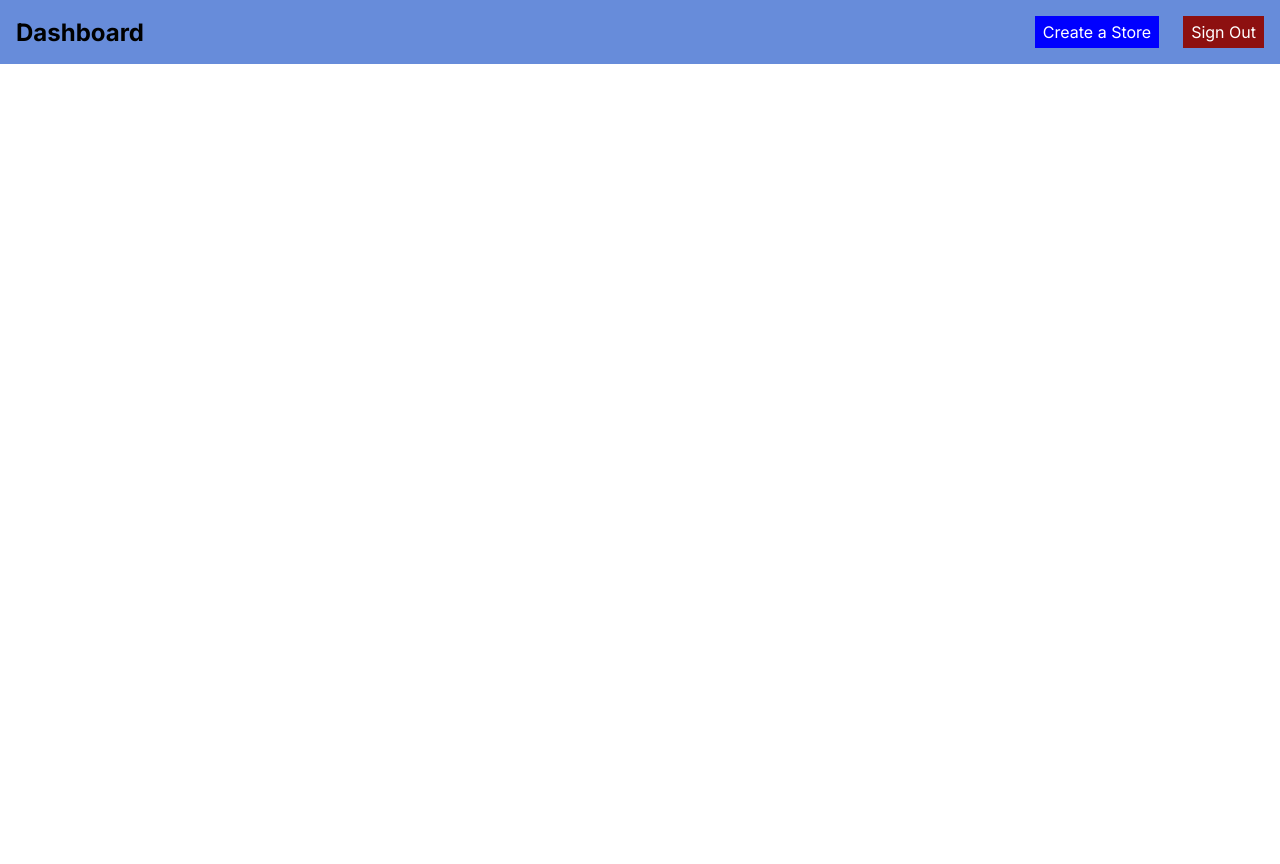
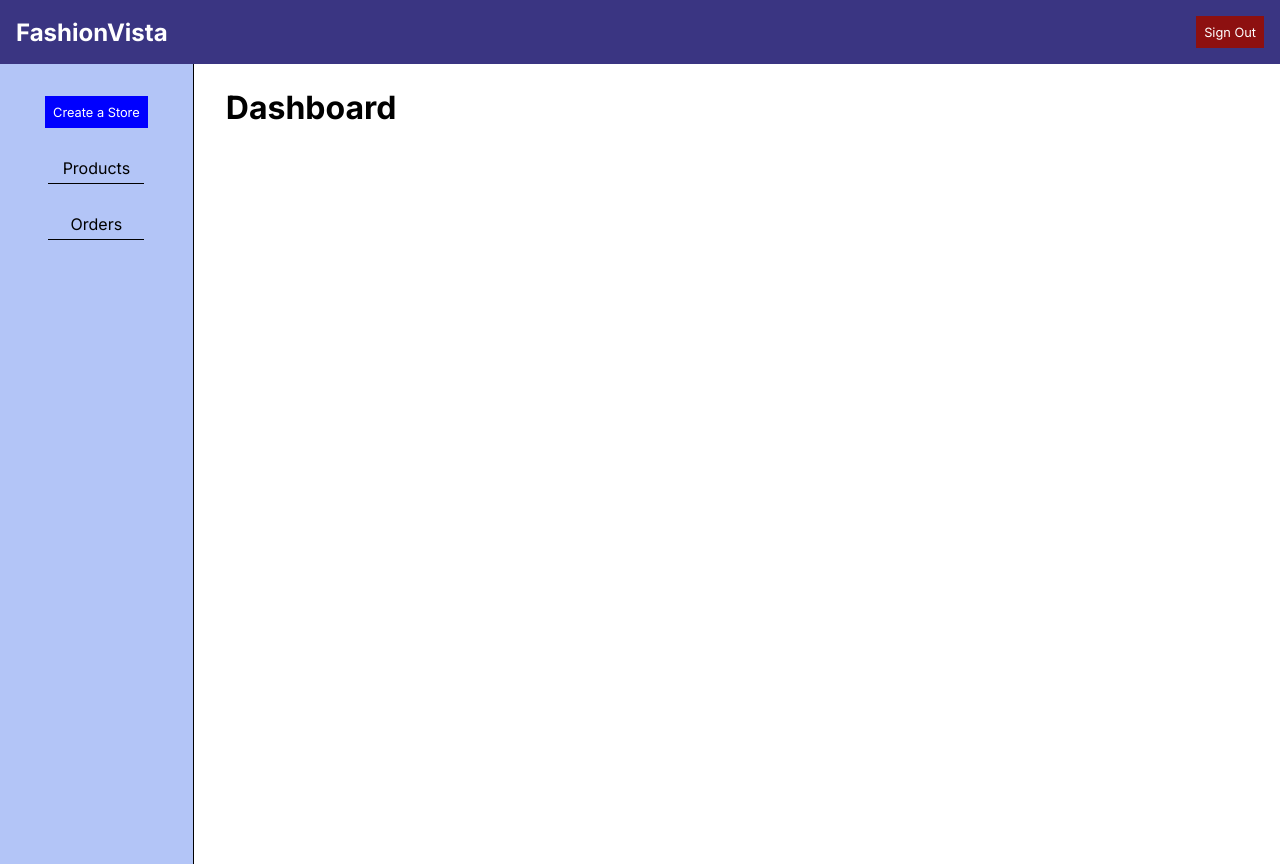
Before and after one commit to chingu-voyages/v45-tier3-team-43, a Next.js app: page /dashboard in a window 1280 px wide. Before the commit the page ends 800 px from the top, so only its background shows below. Built offline with nearby package versions, Linux system fonts and the light colour scheme; no server answers; the database is empty.

Commit message:
create route.ts for deleting a product, used getProductsByUserId for dashboard page

```diff
--- /dev/null
+++ b/app/api/products/[productId]/route.ts
@@ -0,0 +1,34 @@
+import { NextResponse } from "next/server";
+
+import getCurrentUser from "@/app/actions/getCurrentUser";
+import prisma from "@/app/libs/prismadb";
+
+interface IParams {
+  productId?: string;
+}
+
+export async function DELETE(
+  request: Request,
+  { params }: { params: IParams }
+) {
+  const currentUser = await getCurrentUser();
+
+  if (!currentUser) {
+    return NextResponse.error();
+  }
+
+  const { productId } = params;
+
+  if (!productId || typeof productId !== "string") {
+    throw new Error("Invalid ID");
+  }
+
+  const product = await prisma.product.deleteMany({
+    where: {
+      id: productId,
+      userId: currentUser.id,
+    },
+  });
+
+  return NextResponse.json(product);
+}
--- a/app/dashboard/DashboardClient.module.css
+++ b/app/dashboard/DashboardClient.module.css
@@ -1,25 +1,24 @@
 .navbar {
-  background-color: hsl(221, 61%, 63%);
+  background-color: hsl(244, 42%, 36%);
   padding: 1rem;
-  margin-bottom: 2rem;
+  /* margin-bottom: 2rem; */
   display: flex;
   flex-direction: row;
   justify-content: space-between;
   align-items: center;
 }
 
-.navActions {
-  display: flex;
-  justify-content: center;
-  align-items: center;
-  gap: 1.5rem;
+.navbar h2 {
+  color: white;
+  font-size: 1.15rem;
 }
 
 .logoutButton,
 .createStoreButton,
 .visitStoreButton,
 .createStoreFormButton,
-.cancelFormButton {
+.cancelFormButton,
+.addProductButton {
   width: fit-content;
   height: 2rem;
   font: inherit;
@@ -31,6 +30,15 @@
 }
 
 .logoutButton,
+.createStoreButton,
+.visitStoreButton,
+.addProductButton,
+.cancelFormButton,
+.createStoreFormButton {
+  font-size: 0.8rem;
+}
+
+.logoutButton,
 .cancelFormButton {
   background-color: rgb(141, 16, 16);
 }
@@ -38,11 +46,13 @@
 .form {
   max-width: 36rem;
   margin-inline: auto;
+  margin-top: 2rem;
   display: flex;
   flex-direction: column;
   justify-content: center;
   align-items: flex-start;
   gap: 1.5rem;
+  padding-inline: 0.5rem;
 }
 
 .formActions {
@@ -52,12 +62,108 @@
   gap: 1rem;
 }
 
+.container {
+  display: flex;
+  flex-direction: column;
+  width: 100%;
+  min-height: 100vh;
+}
+
+.lowerNav {
+  border-bottom: 1px solid black;
+  padding: 2rem 1rem 1rem 1rem;
+  display: flex;
+  flex-direction: column;
+  justify-content: center;
+  align-items: center;
+  gap: 1rem;
+}
+
+.tabButtons {
+  display: flex;
+  justify-content: center;
+  align-items: center;
+  gap: 1rem;
+}
+
+.tabButtons > button {
+  width: 6rem;
+  height: 2rem;
+  font: inherit;
+  padding-inline: 0.5rem;
+  background-color: transparent;
+  border: none;
+  border-bottom: 1px solid black;
+  color: black;
+  cursor: pointer;
+}
+
+.screen {
+  width: 100%;
+  padding: 1rem 0.5rem 1rem 0.5rem;
+}
+
+.screenHeading {
+  display: flex;
+  justify-content: space-between;
+  align-items: center;
+  margin-bottom: 2rem;
+}
+
+.screenHeading h3 {
+  font-size: 1.15rem;
+}
+
+.products {
+  border: 1px solid black;
+  padding: 1rem 0.5rem;
+  border-radius: 0.6rem;
+  background-color: #f1f0f0;
+}
+
 @media (hover: hover) {
   .logoutButton:hover,
   .createStoreButton:hover,
   .visitStoreButton:hover,
   .createStoreFormButton:hover,
-  .cancelFormButton:hover {
+  .cancelFormButton:hover,
+  .addProductButton:hover {
     opacity: 0.8;
   }
 }
+
+@media (min-width: 768px) {
+  .screenHeading h3 {
+    font-size: 2rem;
+  }
+  .products {
+    padding: 1.5rem 1.5rem;
+    border-radius: 1rem;
+  }
+}
+
+@media (min-width: 1024px) {
+  .navbar h2 {
+    color: white;
+    font-size: 1.5rem;
+  }
+  .container {
+    flex-direction: row;
+  }
+  .lowerNav {
+    background-color: rgb(179, 197, 247);
+    width: 14rem;
+    border-bottom: none;
+    border-right: 1px solid black;
+    justify-content: flex-start;
+    gap: 1.5rem;
+  }
+  .tabButtons {
+    flex-direction: column;
+    gap: 1.5rem;
+  }
+  .screen {
+    width: 100%;
+    padding: 1.5rem 1.5rem 1.5rem 2rem;
+  }
+}
--- a/app/dashboard/DashboardClient.tsx
+++ b/app/dashboard/DashboardClient.tsx
@@ -7,15 +7,23 @@ import { toast } from "react-hot-toast";
 import { useState } from "react";
 import Input from "../components/inputs/Input";
 import { useRouter } from "next/navigation";
-import { Store } from "@prisma/client";
+import { Product, Store } from "@prisma/client";
 import classes from "./DashboardClient.module.css";
+import ProductsList from "../components/dashboard/ProductsList";
+import AddProductClient from "../components/dashboard/AddProductClient";
 
 interface DashboardClientProps {
   store: Store | null;
+  products: Product[] | null;
 }
 
-const DashboardClient: React.FC<DashboardClientProps> = ({ store }) => {
+const DashboardClient: React.FC<DashboardClientProps> = ({
+  store,
+  products,
+}) => {
   const [isOpen, setIsOpen] = useState(false);
+  const [tab, setTab] = useState("productsTab");
+  const [productFormIsOpen, setProductFormIsOpen] = useState(false);
   const [isLoading, setIsLoading] = useState(false);
   const router = useRouter();
 
@@ -35,6 +43,7 @@ const DashboardClient: React.FC<DashboardClientProps> = ({ store }) => {
       .then(() => {
         toast.success("Store Created!");
         setIsOpen(false);
+        setTab("productsTab");
         router.refresh();
       })
       .catch((error) => {
@@ -47,33 +56,14 @@ const DashboardClient: React.FC<DashboardClientProps> = ({ store }) => {
 
   return (
     <div>
-      <div className={classes.navbar}>
-        <h2>Dashboard</h2>
-        <div className={classes.navActions}>
-          {store && (
-            <button
-              onClick={() => router.push(`/store/${store?.subdomain}`)}
-              className={classes.visitStoreButton}
-            >
-              Visit your Store
-            </button>
-          )}
-          {!store && (
-            <button
-              onClick={() => setIsOpen(true)}
-              className={classes.createStoreFormButton}
-            >
-              Create a Store
-            </button>
-          )}
+      <nav className={classes.navbar}>
+        <h2>FashionVista</h2>
         <button onClick={() => signOut()} className={classes.logoutButton}>
           Sign Out
         </button>
-        </div>
-      </div>
+      </nav>
 
-      {isOpen && (
-        <div>
+      {isOpen && tab === "createStore" && (
         <form onSubmit={handleSubmit(createStore)} className={classes.form}>
           <h3>Create your store!</h3>
           <Input
@@ -94,7 +84,7 @@ const DashboardClient: React.FC<DashboardClientProps> = ({ store }) => {
           />
           <Input
             id="subdomain"
-              label="Subdomain (letters and numbers only)"
+            label="Subdomain"
             disabled={isLoading}
             register={register}
             errors={errors}
@@ -102,16 +92,73 @@ const DashboardClient: React.FC<DashboardClientProps> = ({ store }) => {
           />
           <div className={classes.formActions}>
             <button
-                onClick={() => setIsOpen(false)}
+              onClick={() => {
+                setIsOpen(false);
+                setTab("productsTab");
+              }}
               className={classes.cancelFormButton}
             >
               Cancel
             </button>
-              <button type="submit" className={classes.createStoreButton}>
+            <button type="submit" className={classes.createStoreFormButton}>
               Create
             </button>
           </div>
         </form>
+      )}
+
+      {tab !== "createStore" && (
+        <div className={classes.container}>
+          <div className={classes.lowerNav}>
+            {store && (
+              <button
+                onClick={() => router.push(`/store/${store?.subdomain}`)}
+                className={classes.visitStoreButton}
+              >
+                Visit your Store
+              </button>
+            )}
+            {!store && (
+              <button
+                onClick={() => {
+                  setIsOpen(true);
+                  setTab("createStore");
+                }}
+                className={classes.createStoreFormButton}
+              >
+                Create a Store
+              </button>
+            )}
+            <div className={classes.tabButtons}>
+              <button onClick={() => setTab("productsTab")}>Products</button>
+              <button onClick={() => setTab("ordersTab")}>Orders</button>
+            </div>
+          </div>
+          {tab === "productsTab" && (
+            <div className={classes.screen}>
+              <div className={classes.screenHeading}>
+                <h3>Dashboard</h3>
+                {store && (
+                  <button
+                    onClick={() =>
+                      setProductFormIsOpen((prevState) => !prevState)
+                    }
+                    className={classes.addProductButton}
+                  >
+                    {productFormIsOpen ? "Close Form" : "Add Product"}
+                  </button>
+                )}
+              </div>
+
+              {productFormIsOpen && <AddProductClient />}
+
+              {store && (
+                <div className={classes.products}>
+                  <ProductsList products={products} />
+                </div>
+              )}
+            </div>
+          )}
         </div>
       )}
     </div>
--- a/app/dashboard/page.tsx
+++ b/app/dashboard/page.tsx
@@ -1,9 +1,11 @@
+import getProductsByUserId from "../actions/getProductsByUserId";
 import getStoreByUserId from "../actions/getStoreByUserId";
 import DashboardClient from "./DashboardClient";
 
 const Dashboard = async () => {
   const store = await getStoreByUserId();
+  const products = await getProductsByUserId();
 
-  return <DashboardClient store={store} />;
+  return <DashboardClient store={store} products={products} />;
 };
 export default Dashboard;
```
Lines whose indentation alone changed are shown as unchanged.
